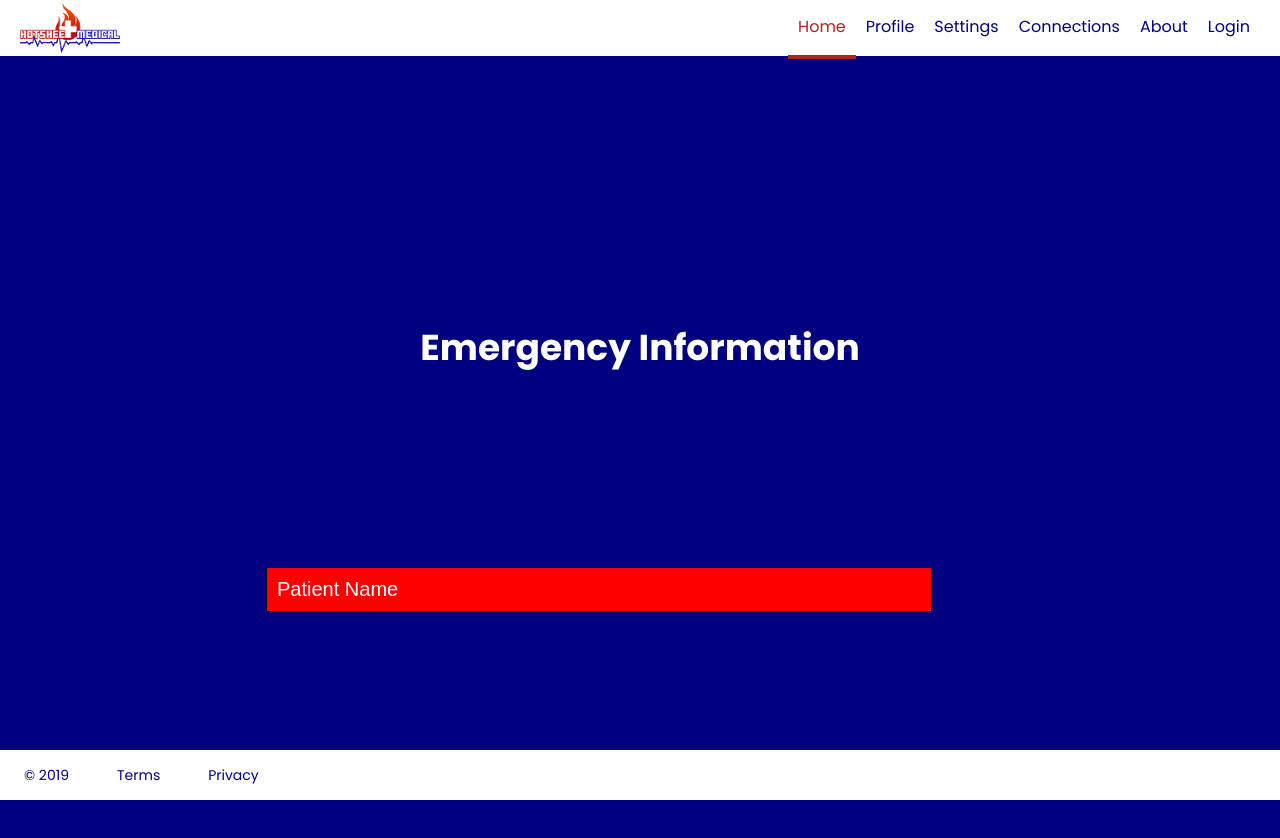
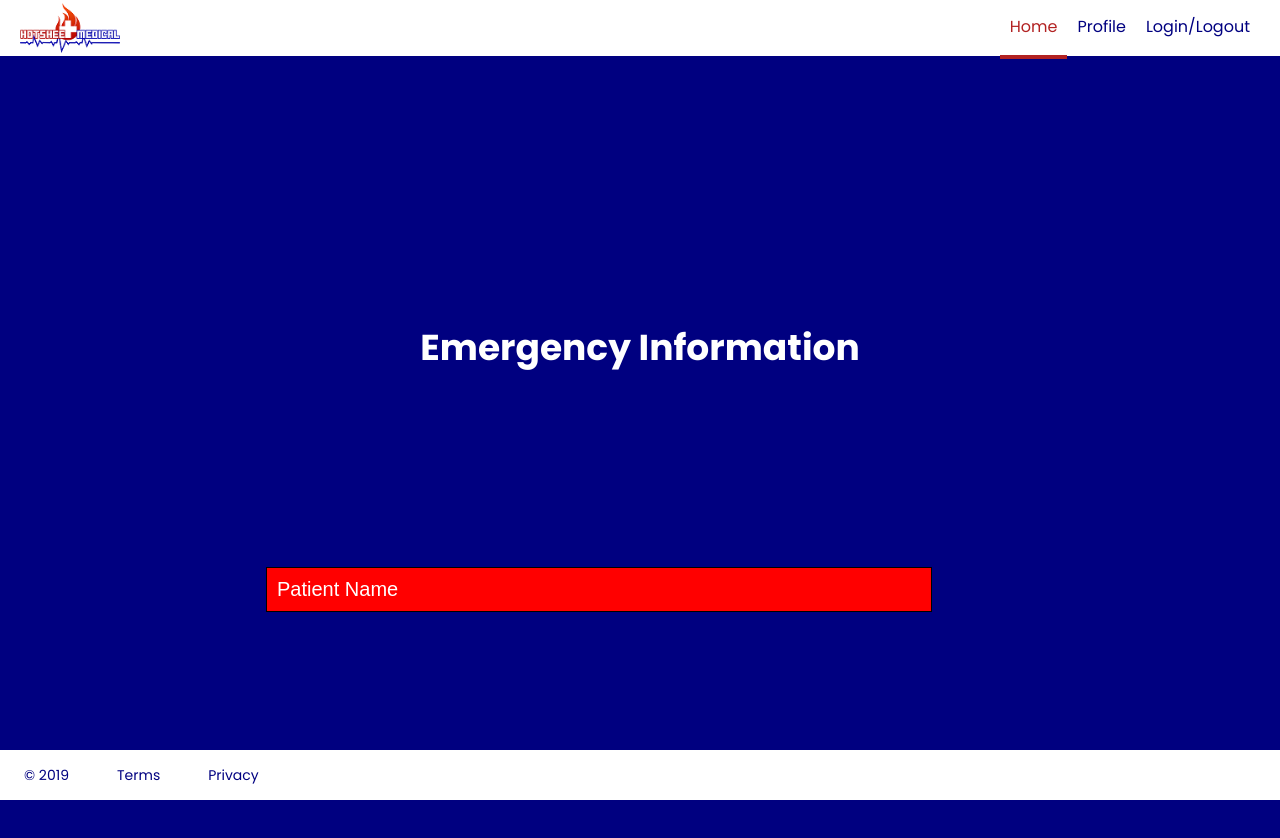
Before and after one commit to Samareimorgan/HotSheetMedical, a React app in the folder client/: page / in a window 1280 px wide. Shown: the top 838 px of the page. Built offline with nearby package versions, Linux system fonts and the light colour scheme.

Commit message:
update Navigation links

```diff
--- a/client/src/components/Navigation/NavigationItems/NavigationItems.js
+++ b/client/src/components/Navigation/NavigationItems/NavigationItems.js
@@ -5,14 +5,11 @@ import NavigationItem from "./NavigationItem/NavigationItem";
 const navigationItems = () => (
     <ul className = {classes.NavigationItems}>
         <NavigationItem link = "/" active>Home</NavigationItem>
-        <NavigationItem link = "/">Profile</NavigationItem>
-        <NavigationItem link = "/">Settings</NavigationItem>
-        <NavigationItem link = "/"> Connections</NavigationItem>
-        <NavigationItem link = "/">About</NavigationItem>
-        <NavigationItem link = "/LoginOrRegister" >Login</NavigationItem>
-
-
-
+        <NavigationItem link = "/UserProfile">Profile</NavigationItem>
+        {/* <NavigationItem link = "/">Settings</NavigationItem> */}
+        {/* <NavigationItem link = "/"> Connections</NavigationItem> */}
+        {/* <NavigationItem link = "/">About</NavigationItem> */}
+        <NavigationItem link = "/LoginOrRegister" >Login/Logout</NavigationItem>
     </ul>
 );
 
```
